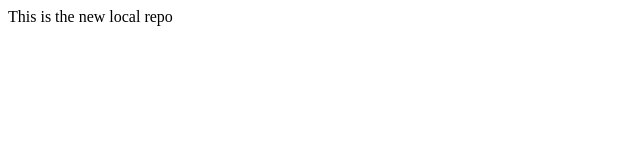
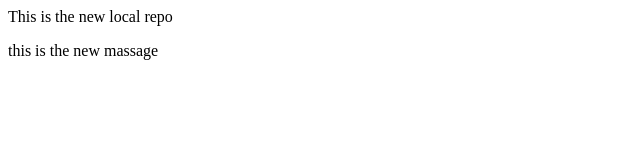
Before and after one commit to rahul950328/localrepo, a plain HTML site: page index.html in a window 1280 px wide. Shown: the whole page, without its empty margins (0-640 px from the left). Drawn offline with Linux system fonts and the light colour scheme.

Commit message:
new massage will be added

```diff
--- a/index.html
+++ b/index.html
@@ -1 +1,2 @@
 <p>This is the new local repo</p>
+<p>this is the new massage</p>
```
